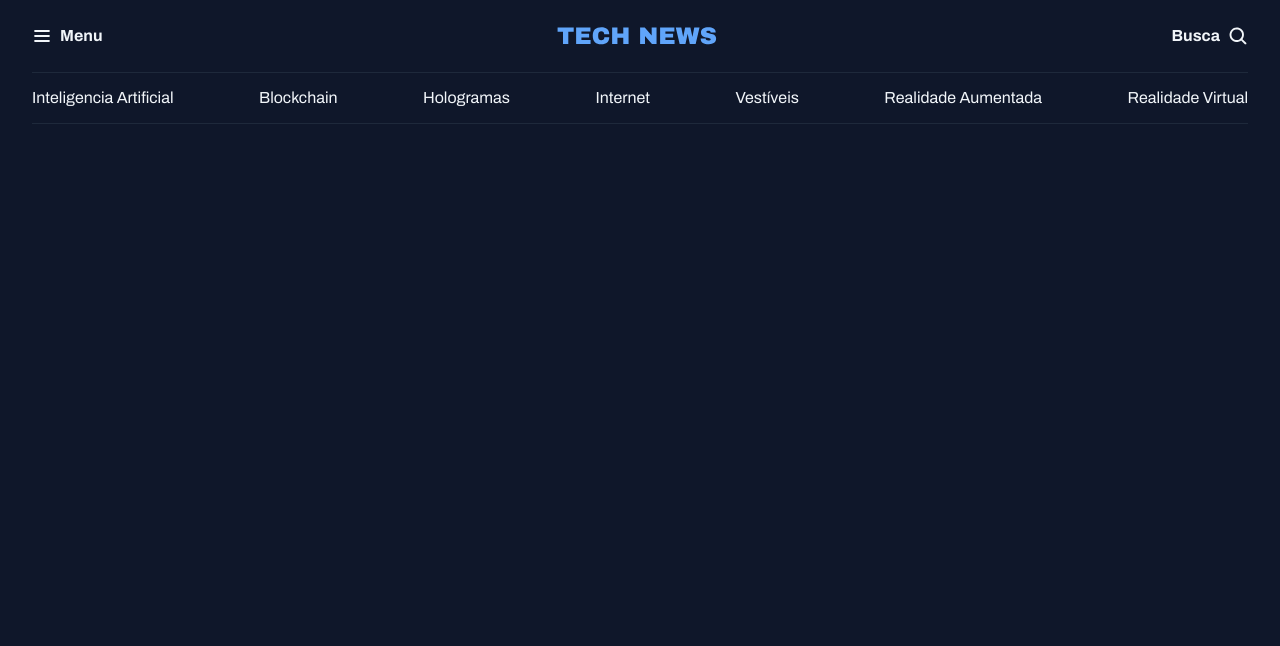
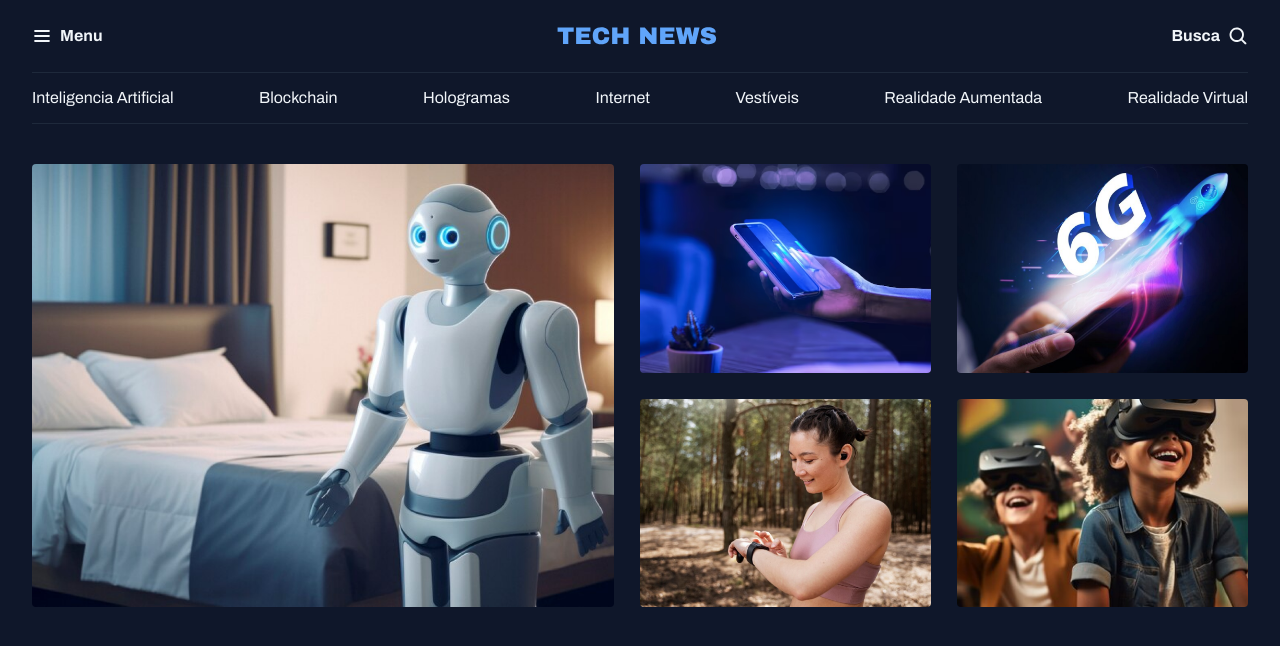
Before and after one commit to calgadev/portal_noticias, a plain HTML site: page index.html in a window 1280 px wide. Drawn offline with Linux system fonts and the light colour scheme.

Commit message:
estruturando seção destaques

```diff
--- a/index.html
+++ b/index.html
@@ -28,6 +28,7 @@
       </div>
 
     </nav>
+
     <nav id="secondary" class="grid grid-flow-col">
       <a href="#">Inteligencia Artificial</a>
       <a href="#">Blockchain</a>
@@ -38,5 +39,32 @@
       <a href="#">Realidade Virtual</a>
     </nav>
   </header>
+
+  <main class="grid container">
+    <section id="featured" class="grid grid-flow-col gap-16">
+      <div>
+        <img src="assets/images/Image 01.png" alt="">
+      </div>
+
+      <div class="grid grid-cols-2 gap-16">
+        <div>
+          <img src="assets/images/Image 02.png" alt="">
+        </div>
+
+        <div>
+          <img src="assets/images/Image 03.png" alt="">
+        </div>
+
+        <div>
+          <img src="assets/images/Image 04.png" alt="">
+        </div>
+
+        <div>
+          <img src="assets/images/Image 05.png" alt="">
+        </div>
+      </div>
+    </section>
+  </main>
+
 </body>
 </html>
--- a/styles/global.css
+++ b/styles/global.css
@@ -42,17 +42,16 @@ h1, h2, h3 {
   font: inherit;
 }
 
+img {
+  max-width: 100%;
+}
+
 .container {
   max-width: 1280px;
   padding-inline: 32px;
   margin-inline: auto;
 }
 
-/*utility-first*/
-.grid {
-  display: grid;
+main {
+  margin-top: 40px;
 }
-
-.grid-flow-col{
-  grid-auto-flow: column;
-}
--- a/styles/index.css
+++ b/styles/index.css
@@ -1,2 +1,4 @@
 @import url(global.css);
+@import url(utility.css);
 @import url(header.css);
+@import url(sections.css);
--- /dev/null
+++ b/styles/sections.css
@@ -0,0 +1,7 @@
+#featured {
+  img {
+    height: 100%;
+    object-fit: cover;
+    border-radius: 4px;
+  }
+}
--- /dev/null
+++ b/styles/utility.css
@@ -0,0 +1,16 @@
+/*utility-first*/
+.grid {
+  display: grid;
+}
+
+.grid-flow-col{
+  grid-auto-flow: column;
+}
+
+.grid-cols-2 {
+  grid-template-columns: 1fr 1fr;
+}
+
+.gap-16{
+  gap: 26px;
+}
```
